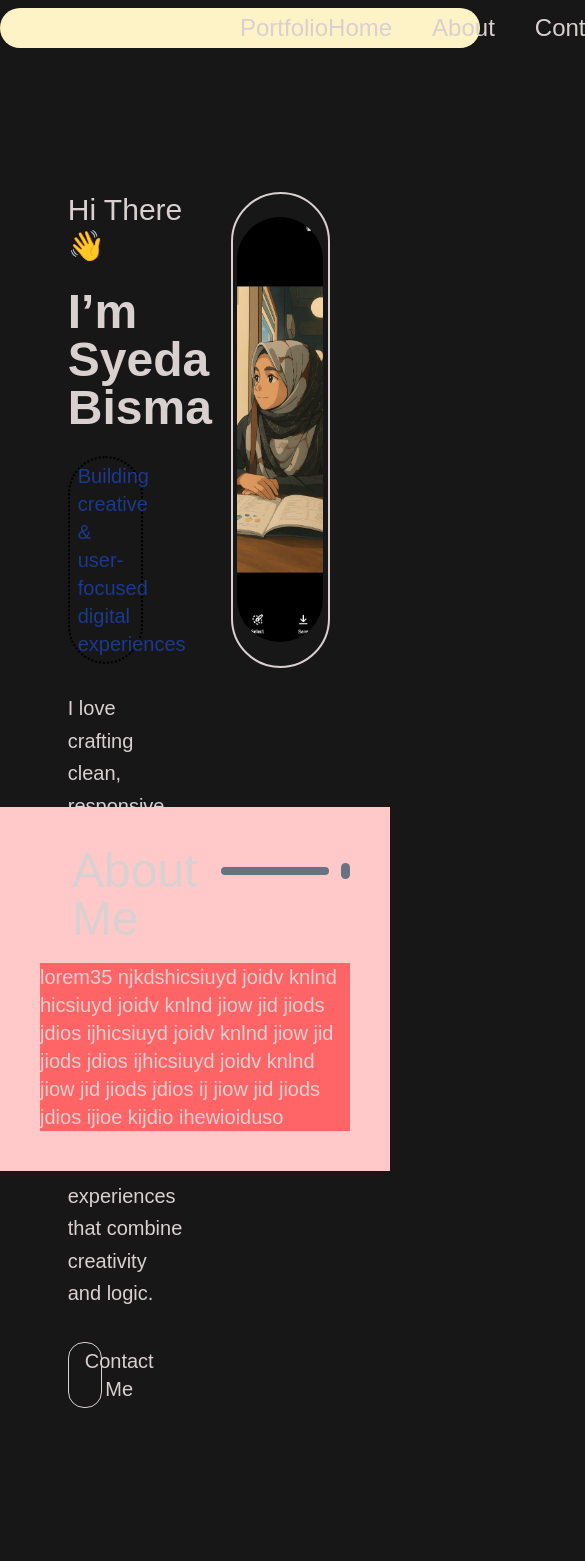
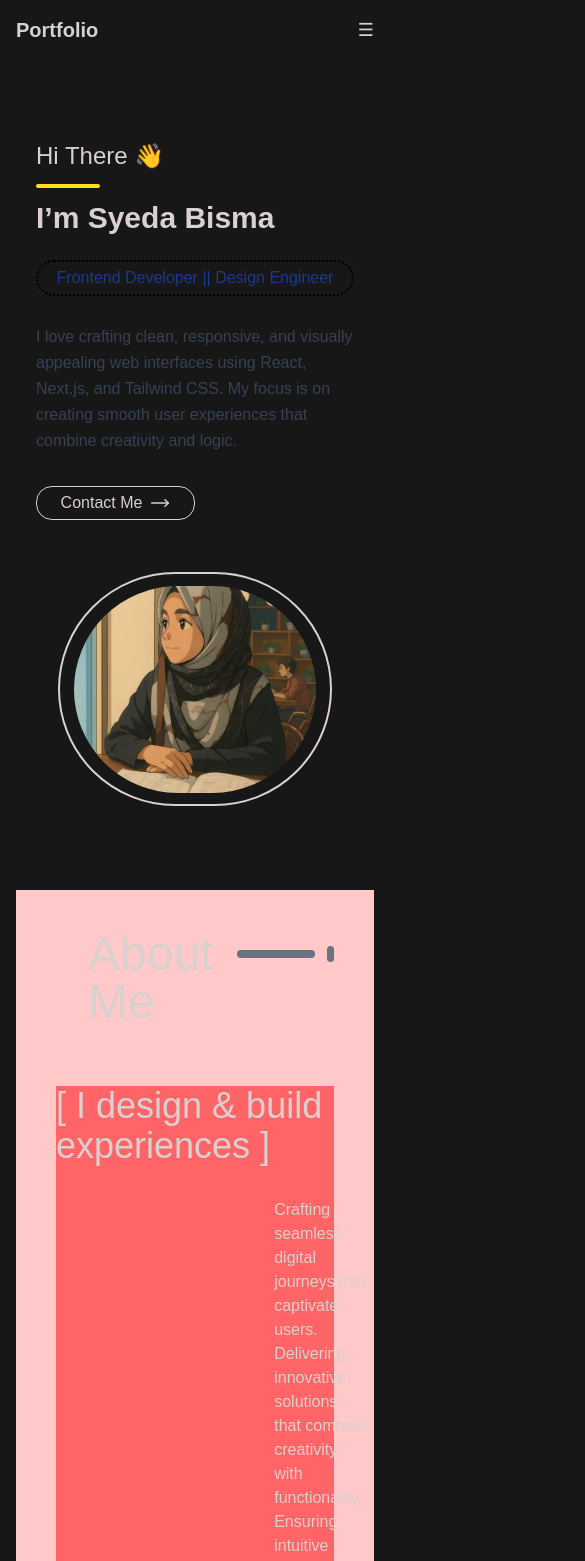
Before and after one commit to SyedaBismaa/Portfolio, a Next.js app: page / in a window 390 px wide. Shown: the top 1561 px of the page, 585 px wide, since content can reach past the window. Before the commit the page ends 1408 px from the top, so only its background shows below. Built offline with nearby package versions, Linux system fonts and the light colour scheme.

Commit message:
Resposnsive Hero

```diff
--- a/src/app/about/page.js
+++ b/src/app/about/page.js
@@ -12,8 +12,9 @@ const About = () => {
            <div  className='h-4 w-4 bg-gray-500 rounded-full mt-4'></div>
      </div>
 
-     <div className='mt-5  bg-red-400'>
-       <p>lorem35 njkdshicsiuyd joidv knlnd hicsiuyd joidv knlnd jiow jid jiods jdios ijhicsiuyd joidv knlnd jiow jid jiods jdios ijhicsiuyd joidv knlnd jiow jid jiods jdios ij jiow jid jiods jdios ijioe kijdio ihewioiduso</p>
+     <div className='mt-15  bg-red-400'>
+         <h1 className='flex justify-center items-center text-4xl'> [ I design & build experiences ] </h1>
+         <p className='mt-8 px-66 flex items-center justify-center'>Crafting seamless digital journeys that captivate users. Delivering innovative solutions that combine creativity with  functionality. Ensuring intuitive interfaces that enhance user interaction and satisfaction. Bridging the gap between design and development to create memorable web experiences. Passionate about transforming ideas into visually appealing and efficient digital platforms.</p>
      </div>
 
 
--- a/src/app/page.js
+++ b/src/app/page.js
@@ -3,51 +3,55 @@ import React from 'react'
 import mine from "/public/mine.jpg"
 import Navbar from '@/componanats/Navbar'
 import { MoveRight } from 'lucide-react'
-import Link from 'next/link'
 import About from './about/page'
 
 const Page = () => {
   return (
-    <div className='text-xl flex justify-center  flex-col'>
+    <div className='text-base sm:text-xl flex flex-col justify-center items-center'>
       <Navbar />
 
-      <div className='section1 flex justify-around   p-10 h-[80vh] w-full mt-6 '>
+      <div className='section1 flex flex-col md:flex-row justify-around p-6 md:p-10 h-auto md:h-[80vh] w-full mt-6'>
 
         {/* Left Section */}
-        <div className='left flex flex-col gap-3 pt-20 p-5 h-full  w-[50%]'>
+        <div className='left flex flex-col gap-3 pt-10 md:pt-20 p-3 md:p-5 w-full md:w-[50%]'>
 
-          <h3 className='text-3xl  font-medium'>Hi There 👋</h3>
-          <div className='h-2 w-20 rounded bg-yellow-300'></div>
+          <h3 className='text-2xl sm:text-3xl font-medium'>Hi There 👋</h3>
+          <div className='h-1 w-16 sm:w-20 rounded bg-yellow-300'></div>
 
-          <h1 className='text-5xl font-semibold'>
+          <h1 className='text-3xl sm:text-5xl font-semibold'>
             I’m Syeda Bisma
           </h1>
 
-          <div className='text-xl w-[65%] rounded-full mt-3  py-1 px-2 border-dotted border-2 border-black text-blue-900'>
+         {/* Desktop / Tablet */}
+      <div className='hidden sm:block text-base sm:text-xl w-full sm:w-[65%] rounded-full mt-3 py-1 px-2 border-dotted border-2 border-black text-blue-900 text-center'>
           Building creative & user-focused digital experiences
         </div>
 
-          <div>
-            <p className=' leading-relaxed mt-4'>
+{/* Mobile */}
+            <div className='block sm:hidden text-base w-full rounded-full mt-3 py-1 px-2 border-dotted border-2 border-black text-blue-900 text-center'>
+             Frontend Developer || Design Engineer
+            </div>
+
+
+          <p className='leading-relaxed mt-4 text-gray-700'>
             I love crafting clean, responsive, and visually appealing web
             interfaces using React, Next.js, and Tailwind CSS. My focus is on
             creating smooth user experiences that combine creativity and logic.
           </p>
-          </div>
 
-         <button className="border w-1/4 text-xl rounded-2xl py-1 px-4 font-medium mt-5 flex items-center gap-2">
+          <button className="border w-1/2 sm:w-1/4 text-base sm:text-xl rounded-2xl py-1 px-4 font-medium mt-5 flex items-center justify-center gap-2">
             Contact Me
             <MoveRight size={20} strokeWidth={1.8} />
           </button>
         </div>
 
         {/* Right Section */}
-        <div className='right h-full w-[40%] flex justify-center items-center overflow-hidden '>
-          <div className='large h-[80%] w-[80%] rounded-full border-2 flex justify-center items-center mt-10'>
+        <div className='right h-auto md:h-full w-full md:w-[40%] flex justify-center items-center overflow-hidden mt-10 md:mt-0'>
+          <div className='large h-[60vw] max-h-[400px] md:h-[80%] w-[80%] rounded-full border-2 flex justify-center items-center'>
             <div className='img h-[90%] w-[90%] rounded-full overflow-hidden'>
               <Image
-                height={100}
-                width={100}
+                height={400}
+                width={400}
                 src={mine}
                 alt="Syeda Bisma"
                 className='object-cover h-full w-full'
@@ -58,7 +62,7 @@ const Page = () => {
 
       </div>
 
-      <div className='mt-10'>
+      <div className='mt-10 w-full px-4 md:px-16'>
        <About/>
       </div>
     </div>
--- a/src/componanats/Navbar.jsx
+++ b/src/componanats/Navbar.jsx
@@ -3,15 +3,22 @@ import React from 'react'
 
 const Navbar = () => {
   return (
-    <div className='rounded-full bg-amber-100 h-10 w-full px-60 flex justify-between items-center mt-2 text-2xl'>
-     <h2>Portfolio</h2>
-     <div className='flex gap-10 mr-2'>
-       <Link href="/">Home</Link>
-       <Link href="/about">About</Link>
+    <nav className=' rounded-full w-full px-4 sm:px-10 md:px-16 py-2 flex justify-between items-center mt-2'>
+      <h2 className='text-xl sm:text-2xl font-semibold'>Portfolio</h2>
+
+      <div className='hidden md:flex gap-6 lg:gap-10 text-lg sm:text-xl'>
+        <Link href="/">Home</Link>
+        <Link href="/about">About</Link>
         <Link href="/contact">Contact</Link>
-        <Link href="resume">Resume</Link>
-     </div>
-    </div>
+        <Link href="/resume">Resume</Link>
+      </div>
+
+      {/* Mobile menu icon */}
+      <div className='md:hidden'>
+        {/* You can add a hamburger menu here later if you want */}
+        <button className='text-lg'>☰</button>
+      </div>
+    </nav>
   )
 }
 
```
Lines whose indentation alone changed are shown as unchanged.
